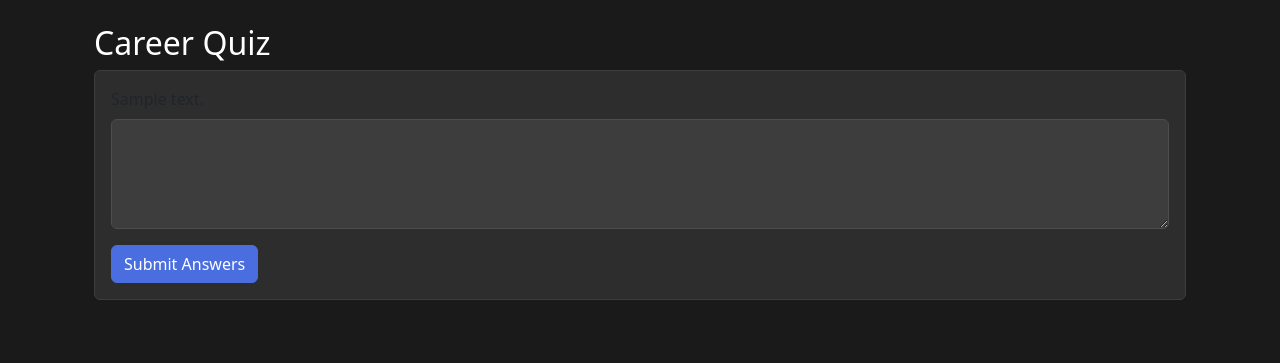
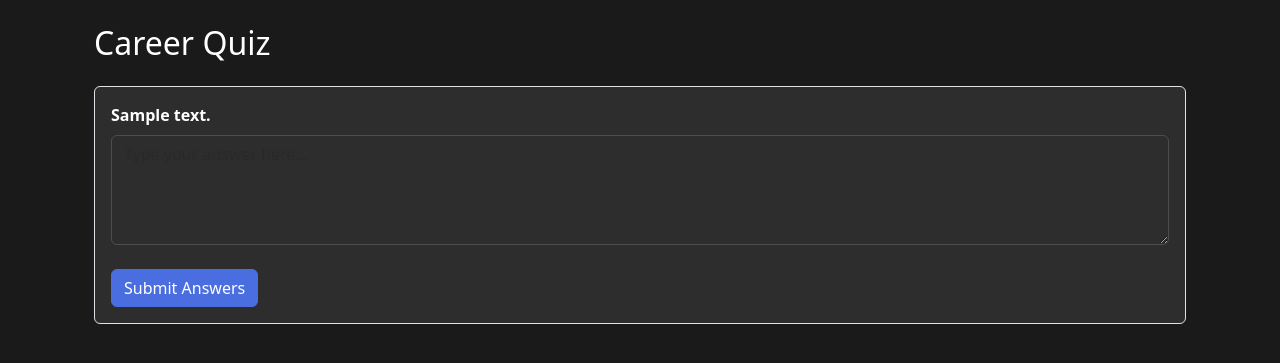
Before and after one commit to CodeMeAbhishek/MacWin, a Django app: template advisor/templates/advisor/dynamic_quiz.html in a window 1280 px wide. Shown: the part 56-419 px from the top of the page. Run offline with Django 3.2, Linux system fonts and the light colour scheme; the template is opened without the code that fills it: most values are stand-ins (such as "Sample title", 1, 10 or a date in 2020).

Commit message:
Update quiz interface and base template

```diff
--- a/advisor/templates/advisor/base.html
+++ b/advisor/templates/advisor/base.html
@@ -33,21 +33,29 @@
             border-color: #3557c5;
         }
         .form-control {
-            background-color: #3d3d3d;
+            background-color: #2d2d2d;
             border-color: #4d4d4d;
             color: #ffffff;
             transition: all 0.3s ease;
         }
         .form-control:focus {
-            background-color: #3d3d3d;
+            background-color: #2d2d2d;
             border-color: #4a6ee0;
             color: #ffffff;
             box-shadow: 0 0 0 0.25rem rgba(74, 110, 224, 0.25);
         }
+        .form-control::placeholder {
+            color: #999999;
+            opacity: 1;
+        }
         textarea {
-            background-color: #3d3d3d !important;
+            background-color: #2d2d2d !important;
             color: #ffffff !important;
             border-color: #4d4d4d !important;
+        }
+        textarea:focus {
+            background-color: #2d2d2d !important;
+            border-color: #4a6ee0 !important;
         }
 
         /* Feedback Section Styling - Dark Theme */
@@ -74,10 +82,15 @@
             color: #ffffff;
         }
 
+        /* Quiz Styles - Dark Theme */
+        .quiz-question {
+            color: #ffffff !important;
+        }
+
         /* Light Theme */
         body.light-theme {
             background-color: #f8f9fa;
-            color: #333333;
+            color: #000000;
         }
         body.light-theme .navbar {
             background-color: #ffffff;
@@ -142,20 +173,48 @@
         body.light-theme p,
         body.light-theme label,
         body.light-theme span:not([class*="text-"]) {
-            color: #333333;
+            color: #000000;
         }
         body.light-theme textarea {
             background-color: #ffffff !important;
-            color: #333333 !important;
-            border: 1px solid #ced4da !important;
+            color: #000000 !important;
+            border-color: #ced4da !important;
+        }
+        body.light-theme textarea:focus {
+            background-color: #ffffff !important;
+            border-color: #4a6ee0 !important;
         }
         body.light-theme .btn-outline-light {
-            color: #333333;
-            border-color: #333333;
+            color: #000000;
+            border-color: #000000;
         }
         body.light-theme .btn-outline-light:hover {
             color: #ffffff;
-            background-color: #333333;
+            background-color: #000000;
+        }
+
+        /* Selection styles - Dark Theme */
+        .form-control::selection,
+        textarea::selection {
+            background-color: #4a6ee0;
+            color: #ffffff;
+        }
+        .form-control::-moz-selection,
+        textarea::-moz-selection {
+            background-color: #4a6ee0;
+            color: #ffffff;
+        }
+
+        /* Selection styles - Light Theme */
+        body.light-theme .form-control::selection,
+        body.light-theme textarea::selection {
+            background-color: #4a6ee0;
+            color: #ffffff;
+        }
+        body.light-theme .form-control::-moz-selection,
+        body.light-theme textarea::-moz-selection {
+            background-color: #4a6ee0;
+            color: #ffffff;
         }
     </style>
 </head>
--- a/advisor/templates/advisor/dynamic_quiz.html
+++ b/advisor/templates/advisor/dynamic_quiz.html
@@ -2,15 +2,21 @@
 
 {% block content %}
 <div class="container mt-4">
-    <h2>Career Quiz</h2>
+    <h2 class="mb-4">Career Quiz</h2>
     <div class="card">
         <div class="card-body">
             <form method="post">
                 {% csrf_token %}
                 {% for question in questions %}
-                <div class="mb-3">
-                    <label class="form-label">{{ question.question_text }}</label>
-                    <textarea name="answer_{{ question.id }}" rows="4" class="form-control" required></textarea>
+                <div class="mb-4">
+                    <label class="form-label fw-bold quiz-question">{{ question.question_text }}</label>
+                    <textarea
+                        name="answer_{{ question.id }}"
+                        rows="4"
+                        class="form-control"
+                        required
+                        placeholder="Type your answer here..."
+                    ></textarea>
                 </div>
                 {% endfor %}
                 <button type="submit" class="btn btn-primary">Submit Answers</button>
@@ -18,4 +24,29 @@
         </div>
     </div>
 </div>
+
+<style>
+    .text-primary-emphasis {
+        color: var(--bs-primary-text-emphasis);
+    }
+
+    .form-control::placeholder {
+        color: var(--bs-secondary-color);
+        opacity: 0.65;
+    }
+
+    .form-control {
+        color: var(--bs-body-color) !important;
+    }
+
+    .card {
+        border-color: var(--bs-border-color);
+    }
+
+    @media (prefers-color-scheme: dark) {
+        .text-primary-emphasis {
+            color: #8bb9fe !important;
+        }
+    }
+</style>
 {% endblock %}
```
Also changed, not shown: other parts of advisor/templates/advisor/base.html (+25 -7 lines), 1 other file.
